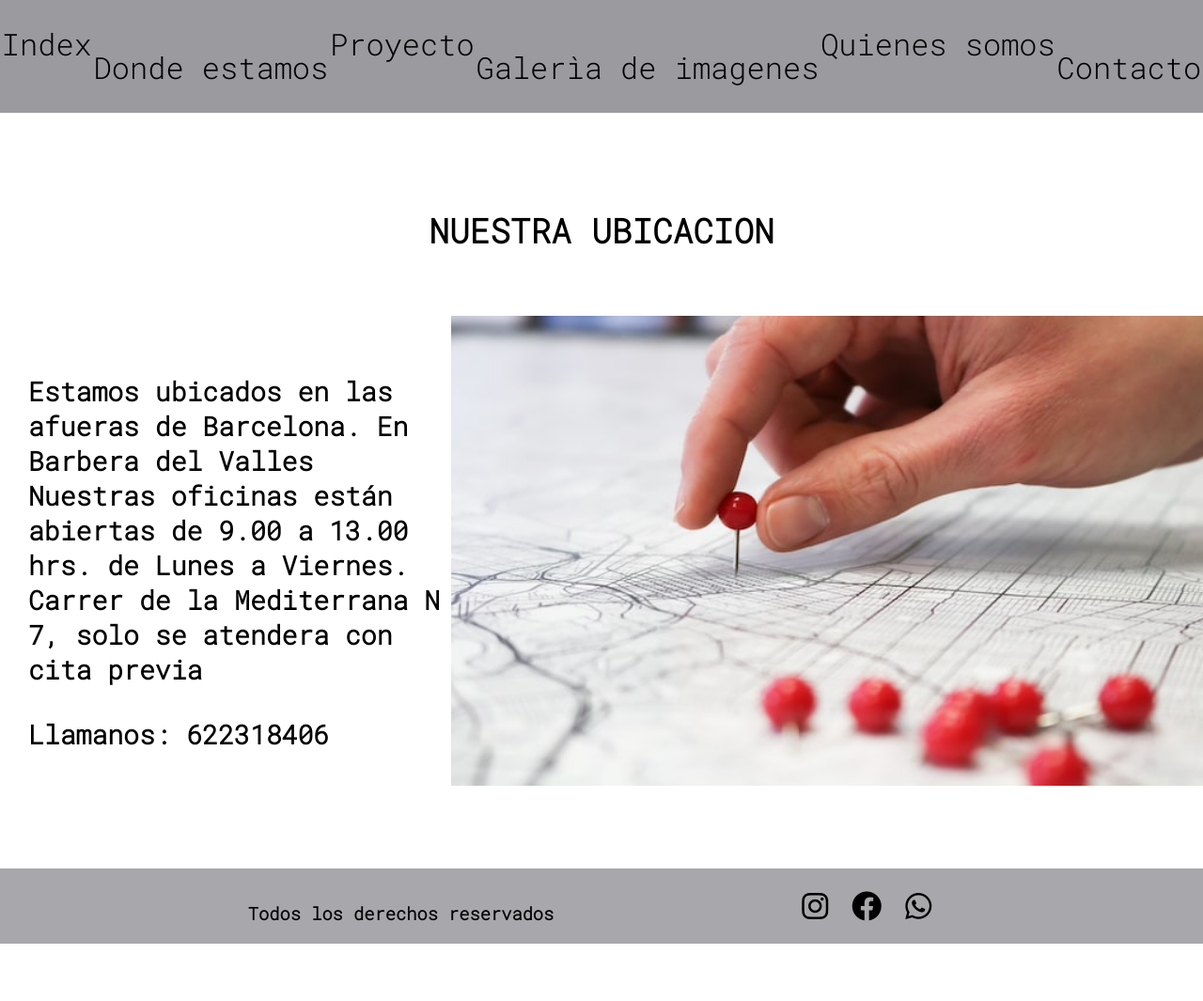
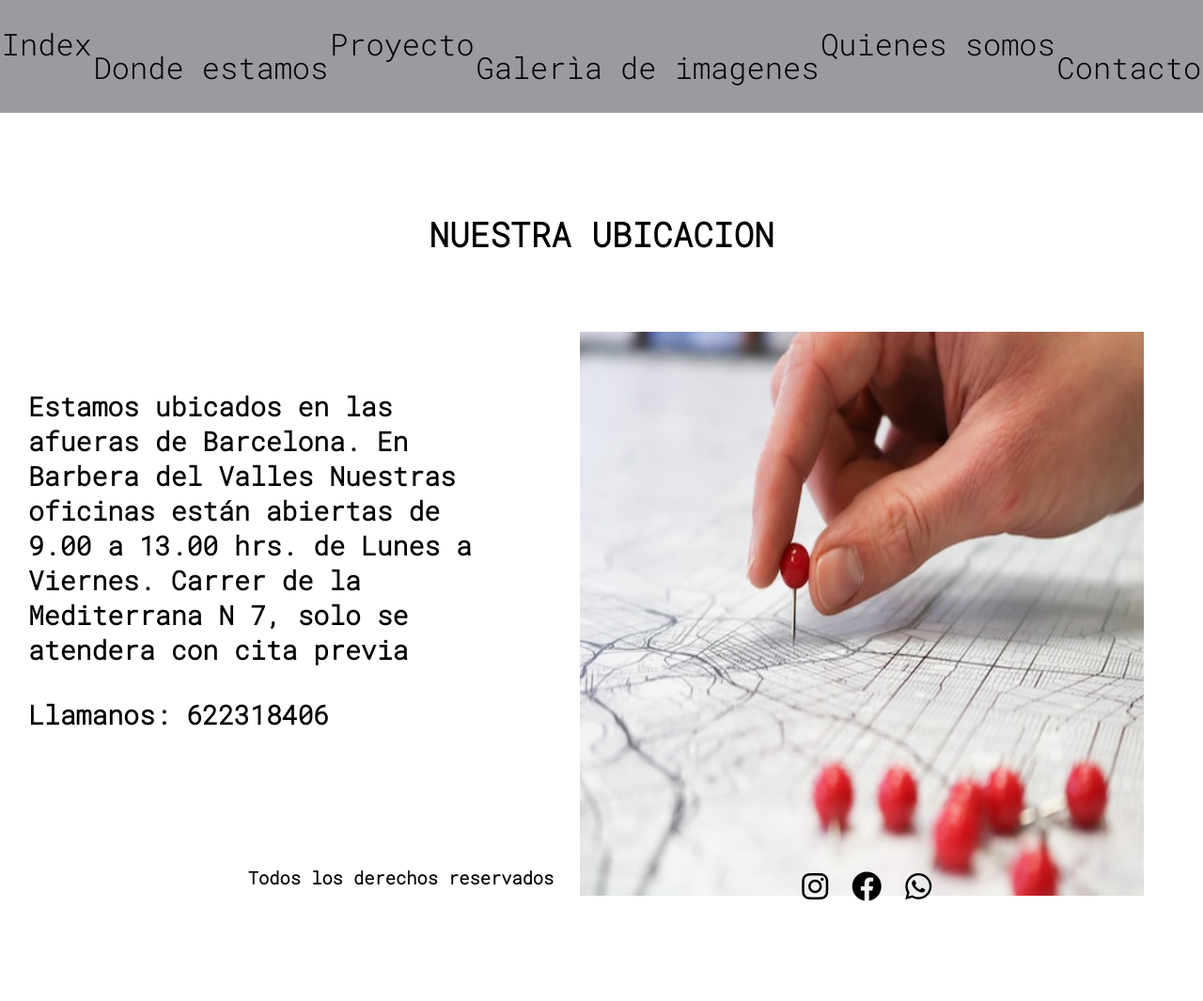
Before and after one commit to Nadiapascual92/Preentrega2-PASCUAL, a website: page pages/Dondeestamos.html in a window 1280 px wide. Shown: the whole page at 94% size. Drawn offline with nearby package versions, Linux system fonts and the light colour scheme.

Commit message:
commit de desktop final

```diff
--- a/SCSS/misas.scss
+++ b/SCSS/misas.scss
@@ -87,7 +87,7 @@ margin-left: center;
 
 /* UNA CARD*/
 .contenedor{
-    width: 1800px;
+    width: 1500px;
     height: 200px;
     margin-left: 15%;
 }
@@ -147,11 +147,11 @@ margin-left: center;
     display: flex;
     flex-direction:row;
     justify-content: space-evenly;
-    /*trasnparecia del color con rgba*/
-    background-color: rgba(6, 3, 17, 0.35);
-    align-items: flex-end;
-    margin-top: 3%;
-    height: 80px;
+    width: auto;
+    height: auto;
+    justify-items: auto;
+    background-color: NONE;
+    margin-bottom: 0px;
 }
 
 .iconosfooter{
@@ -253,7 +253,6 @@ margin-left: 160px;
     text-align: justify;
     padding-bottom: 18px;
 }
-/*Poner un vinculo al texto y a los iconos que rediriga a la pagina de contacto*/
 
 /*pagina Contacto*/
 .Titulodecontact{
@@ -373,7 +372,7 @@ width: 768px;
     grid-template-rows: 20% 10% 50% 20%;
     grid-template-columns: 1.5fr 2fr;
     grid-column-gap: 10px ;
-    grid-row-gap: 10px;
+    grid-row-gap: 30px;
     grid-template-areas: "header    header"
                          "section   section"
                          "main     div"
@@ -413,12 +412,12 @@ width: 768px;
         justify-self: center;
     }
 
-.piedepagina{
-    margin-bottom: 220px;
-}
+/*.piedepagina{
+    margin-bottom: 220px;*/
+
 .imagenmapa{
-    width:800px ;
-    height: 500px ;
+    width:600px ;
+    height: 600px ;
 }
 
 /*-------------------******PAGINA DONDE ESTAMOS UBICADOS  CON SISTEMA GRIDS---------------*/
@@ -464,3 +463,8 @@ width: 768px;
     display: flex;
     justify-content: space-between;
 }
+
+/***//////////////////
+footer{
+    margin-bottom: 0px;
+}
--- a/css/styles.css
+++ b/css/styles.css
@@ -121,10 +121,7 @@ margin-left: center;
     flex-direction:row;
     justify-content: space-evenly;
     /*trasnparecia del color con rgba*/
-    background-color: rgba(6, 3, 17, 0.35);
-    align-items: flex-end;
-    margin-top: 3%;
-    height: 80px;
+    height: auto;
 }
 
 .iconosfooter{
@@ -386,8 +383,8 @@ width: 768px;
         justify-self: center;
     }
 
-.piedepagina{
-    margin-bottom: 220px;
+/*.piedepagina{
+    margin-bottom: 220px;*/
 }
 .imagenmapa{
     width:800px ;
--- a/pages/Dondeestamos.html
+++ b/pages/Dondeestamos.html
@@ -17,10 +17,14 @@
         integrity="sha512-MV7K8+y+gLIBoVD59lQIYicR65iaqukzvf/nwasF0nqhPay5w/9lJmVM2hMDcnK1OnMGCdVK+iQrJ7lzPJQd1w=="
         crossorigin="anonymous" referrerpolicy="no-referrer" />
     <!--fontawesomeiconos-->
+    <!------------------------------------  SASS--------------------------------------->
+    <link rel="stylesheet" href="../SCSS/misas.css">
+    <!------------------------------------  SASS--------------------------------------->
+
 
 </head>
 
-<!--aca tengo que hacer una card con el mapa y el texto-->
+
 <body class="grid">
     <header class="header">
         <nav>
@@ -49,7 +53,7 @@
     </main>
 
     <div class="div">
-            <img class='imagenmapa'src="../img/mapageo.jpg" alt="mapageo.jpg">
+            <img src="../img/mapageo.jpg" class='imagenmapa' alt="mapageo.jpg">
     </div>
 
 
```
Also changed, not shown: index.html (+4 -5 lines), pages/Galeria.html (+4 -5 lines), pages/Proyecto.html (+3 -3 lines), pages/Quienessomos.html (+14 -3 lines), pages/contacto.html (+5 -1 lines), SCSS/misas.css, 1 other file.
